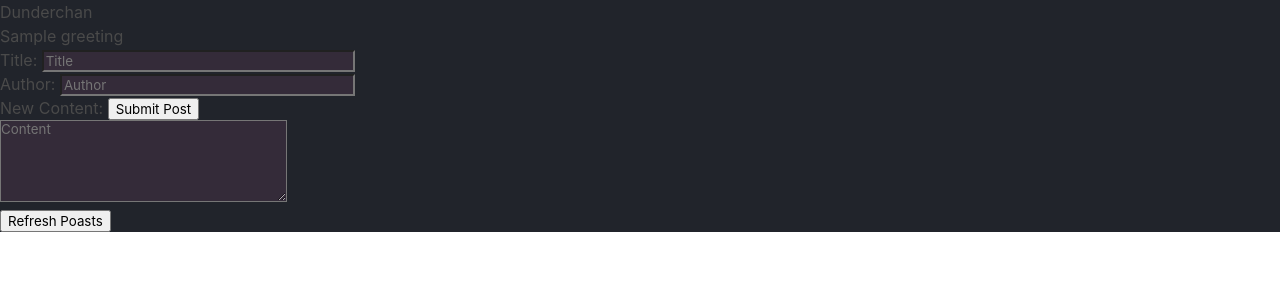
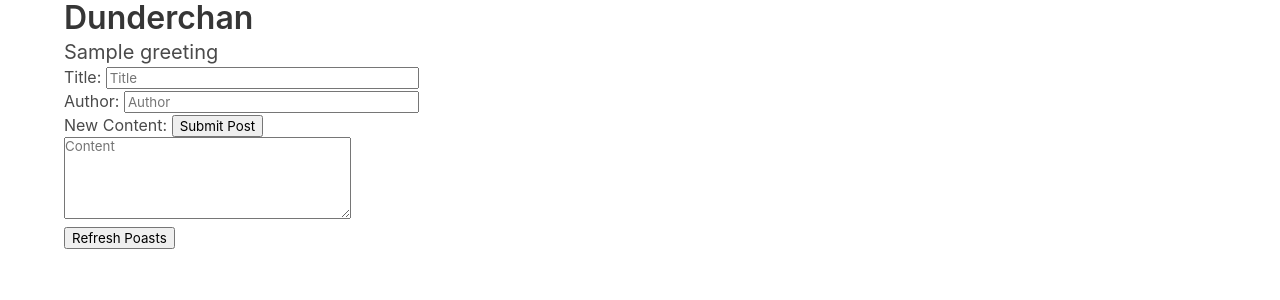
Before and after one commit to BenDavidAaron/dunderchan, a FastAPI app: template app/templates/index.jinja2 in a window 1280 px wide. Shown: the top 300 px of the page. Run offline with FastAPI, Linux system fonts and the light colour scheme; the template is opened without the code that fills it: most values are stand-ins (such as "Sample title", 1, 10 or a date in 2020); data that the repository does not hold is empty; parts of the project's set-up code (start-up, migrations or seed data) failed here and were passed over; some libraries are stand-ins or nearby versions.

Commit message:
delet my own style and start bulma

```diff
--- a/app/static/styles.css
+++ /dev/null
@@ -1,32 +0,0 @@
-body {
-    background: #21242b;
-    color: #cdcdcd;
-    font-family: helvetica, sans-serif;
-    font-size: 10pt;
-    margin-left: 10;
-    margin-right: 10;
-    margin-top: 5px;
-    padding-left: 5px;
-    padding-right: 5px
-}
-
-a {
-    color: #9e76c6;;
-}
-
-input, textarea, select {
-    color: #cdcdcd;
-    background-color: #342b39;
-}
-
-p {
-    margin-top: 10;
-    margin-bottom: 10;
-    margin-left: 10;
-    margin-right: 10;
-    background-color: #342b39;
-    border: #cdcdcd;
-    border-style: solid;
-    border-width: 1px;
-    max-width: 50%;
-}
--- a/app/templates/_base.jinja2
+++ b/app/templates/_base.jinja2
@@ -3,9 +3,7 @@
 
 <head>
     <title>Dunderchan</title>
-    <script src="https://unpkg.com/htmx.org@1.8.5"></script>
     <link rel="shortcut icon" type="image/jpg" href="/static/favicon.ico"/>
-    <link rel="stylesheet" type="text/css" href="/static/styles.css">
 </head>
 
 <body>
--- a/app/templates/index.jinja2
+++ b/app/templates/index.jinja2
@@ -1,7 +1,11 @@
 {% extends "_base.jinja2" %}
 {% block content %}
-<h1>Dunderchan</h1>
-<h2>{{ greeting }}</h2>
+<div class="container is-primary">
+    <section class="hero">
+        <h1 class="title">Dunderchan</h1>
+        <h2 class="subtitle">{{ greeting }}</h2>
+    </section>
+    <section>
         <form hx-post="/posts" hx-target="#posts_list">
             <label for="title">Title:</label>
             <input type="text" id="title" name="title" placeholder="Title" size="30" required></br>
@@ -10,7 +14,8 @@
             <label for="content">New Content:</label>
             <button type="submit">Submit Post</button>
             </br>
-    <textarea type="text" id="content" name="content" placeholder="Content" rows="5" , cols="30" required></textarea>
+            <textarea type="text" id="content" name="content" placeholder="Content" rows="5" , cols="30"
+                required></textarea>
         </form>
         <button id="refreshButton" hx-get="/posts" hx-swap="innerHTML" hx-target="#posts_list">
             Refresh Poasts
@@ -20,9 +25,13 @@
                 // Your HTMX function code here
                 htmx.trigger(document.getElementById("refreshButton"), "click");
             }
-    document.addEventListener("DOMContentLoaded", function() {
+            document.addEventListener("DOMContentLoaded", function () {
                 refreshPosts(); // Call your HTMX function on page load
             });
         </script>
+    </section>
+    <section>
         <div id="posts_list"></div>
+    </section>
+</div>
 {% endblock %}
--- a/app/templates/posts.jinja2
+++ b/app/templates/posts.jinja2
@@ -1,8 +1,8 @@
 <div class=post-list>
     {% for post in posts %}
-        <p>
+    <p class="card">
         <b>{{ post.id }} - {{ post.author_hash }} : {{ post.title }}</b></br>
         {{ post.content }}
-        </p>
+    </p>
     {% endfor %}
 </div>
```
Lines whose indentation alone changed are shown as unchanged.
